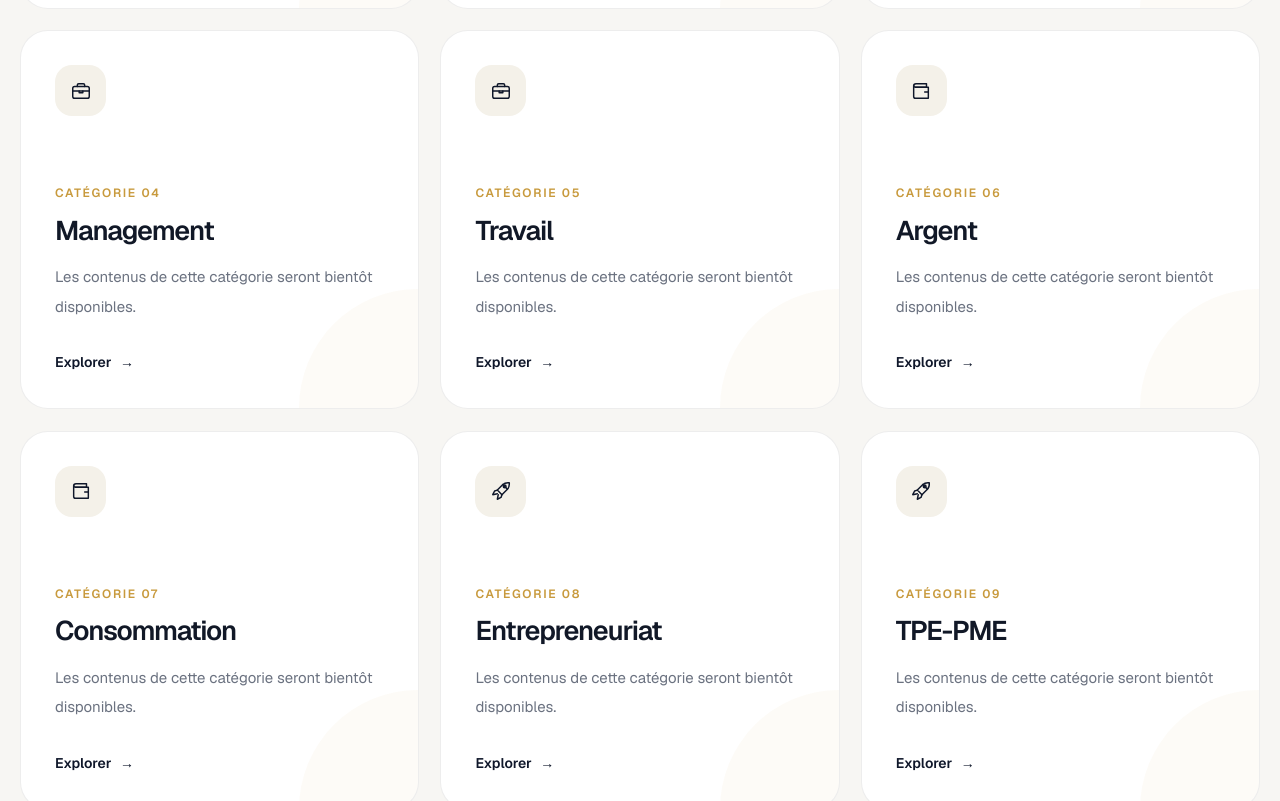
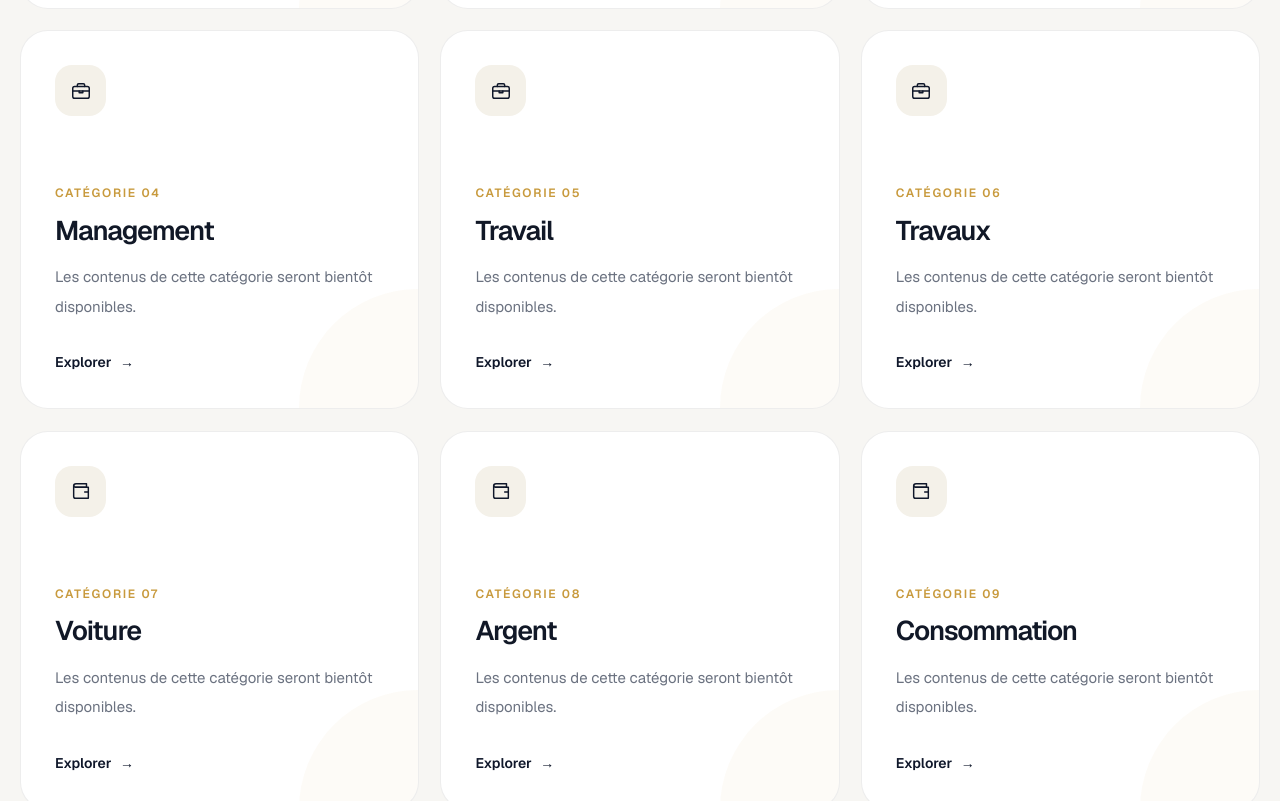
Before and after one commit to Nikolaos59/mes-regles-d-or, a Next.js app: page / in a window 1280 px wide. Shown: the part 1578-2379 px from the top of the page. Built offline with nearby package versions, Linux system fonts and the light colour scheme; no server answers.

Commit message:
Associer les photos aux bonnes catégories

```diff
--- a/src/components/Footer.tsx
+++ b/src/components/Footer.tsx
@@ -21,6 +21,8 @@ const footerNavigation = {
     { label: "Numérique", href: "/categories/numerique" },
     { label: "Management", href: "/categories/management" },
     { label: "Travail", href: "/categories/travail" },
+    { label: "Travaux", href: "/categories/travaux" },
+    { label: "Voiture", href: "/categories/voiture" },
     { label: "Argent", href: "/categories/argent" },
     { label: "Consommation", href: "/categories/consommation" },
     { label: "Entrepreneuriat", href: "/categories/entrepreneuriat" },
--- a/src/components/Hero.tsx
+++ b/src/components/Hero.tsx
@@ -6,8 +6,8 @@ const panels = [
   { title: "Cybersécurité", description: "Une catégorie prête à accueillir ses règles.", href: "/categories/cybersecurite", image: "https://images.unsplash.com/photo-1548407260-da850faa41e3?auto=format&fit=crop&w=1200&q=80" },
   { title: "IA", description: "Une catégorie bientôt disponible.", href: "/categories/ia", image: "https://images.unsplash.com/photo-1548506923-99f6e89852fe?auto=format&fit=crop&w=1200&q=80" },
   { title: "Numérique", description: "Une catégorie bientôt disponible.", href: "/categories/numerique", image: "https://images.unsplash.com/photo-1548407260-da850faa41e3?auto=format&fit=crop&w=1200&q=80" },
-  { title: "Management", description: "Une catégorie bientôt disponible.", href: "/categories/management", image: "/images/accueil/plans_construction.webp" },
-  { title: "Travail", description: "Une catégorie bientôt disponible.", href: "/categories/travail", image: "/images/accueil/vente_automobile.webp" },
+  { title: "Travaux", description: "Une catégorie bientôt disponible.", href: "/categories/travaux", image: "/images/accueil/plans_construction.webp" },
+  { title: "Voiture", description: "Une catégorie bientôt disponible.", href: "/categories/voiture", image: "/images/accueil/vente_automobile.webp" },
   { title: "Voyages", description: "Une catégorie bientôt disponible.", href: "/categories/voyages", image: "/images/accueil/voyage.webp" },
 ] as const;
 
--- a/src/data/site-categories.ts
+++ b/src/data/site-categories.ts
@@ -16,10 +16,12 @@ export const siteCategories: readonly SiteCategory[] = [
   { id: "numerique", name: "Numérique", shortName: "Numérique", description: "Les contenus de cette catégorie seront bientôt disponibles.", href: "/categories/numerique", icon: "spark", number: "03" },
   { id: "management", name: "Management", shortName: "Management", description: "Les contenus de cette catégorie seront bientôt disponibles.", href: "/categories/management", icon: "briefcase", number: "04" },
   { id: "travail", name: "Travail", shortName: "Travail", description: "Les contenus de cette catégorie seront bientôt disponibles.", href: "/categories/travail", icon: "briefcase", number: "05" },
-  { id: "argent", name: "Argent", shortName: "Argent", description: "Les contenus de cette catégorie seront bientôt disponibles.", href: "/categories/argent", icon: "wallet", number: "06" },
-  { id: "consommation", name: "Consommation", shortName: "Consommation", description: "Les contenus de cette catégorie seront bientôt disponibles.", href: "/categories/consommation", icon: "wallet", number: "07" },
-  { id: "entrepreneuriat", name: "Entrepreneuriat", shortName: "Entrepreneuriat", description: "Les contenus de cette catégorie seront bientôt disponibles.", href: "/categories/entrepreneuriat", icon: "rocket", number: "08" },
-  { id: "tpe-pme", name: "TPE-PME", shortName: "TPE-PME", description: "Les contenus de cette catégorie seront bientôt disponibles.", href: "/categories/tpe-pme", icon: "rocket", number: "09" },
-  { id: "tourisme", name: "Tourisme", shortName: "Tourisme", description: "Les contenus de cette catégorie seront bientôt disponibles.", href: "/categories/tourisme", icon: "spark", number: "10" },
-  { id: "voyages", name: "Voyages", shortName: "Voyages", description: "Les contenus de cette catégorie seront bientôt disponibles.", href: "/categories/voyages", icon: "spark", number: "11" },
+  { id: "travaux", name: "Travaux", shortName: "Travaux", description: "Les contenus de cette catégorie seront bientôt disponibles.", href: "/categories/travaux", icon: "briefcase", number: "06" },
+  { id: "voiture", name: "Voiture", shortName: "Voiture", description: "Les contenus de cette catégorie seront bientôt disponibles.", href: "/categories/voiture", icon: "wallet", number: "07" },
+  { id: "argent", name: "Argent", shortName: "Argent", description: "Les contenus de cette catégorie seront bientôt disponibles.", href: "/categories/argent", icon: "wallet", number: "08" },
+  { id: "consommation", name: "Consommation", shortName: "Consommation", description: "Les contenus de cette catégorie seront bientôt disponibles.", href: "/categories/consommation", icon: "wallet", number: "09" },
+  { id: "entrepreneuriat", name: "Entrepreneuriat", shortName: "Entrepreneuriat", description: "Les contenus de cette catégorie seront bientôt disponibles.", href: "/categories/entrepreneuriat", icon: "rocket", number: "10" },
+  { id: "tpe-pme", name: "TPE-PME", shortName: "TPE-PME", description: "Les contenus de cette catégorie seront bientôt disponibles.", href: "/categories/tpe-pme", icon: "rocket", number: "11" },
+  { id: "tourisme", name: "Tourisme", shortName: "Tourisme", description: "Les contenus de cette catégorie seront bientôt disponibles.", href: "/categories/tourisme", icon: "spark", number: "12" },
+  { id: "voyages", name: "Voyages", shortName: "Voyages", description: "Les contenus de cette catégorie seront bientôt disponibles.", href: "/categories/voyages", icon: "spark", number: "13" },
 ];
```
